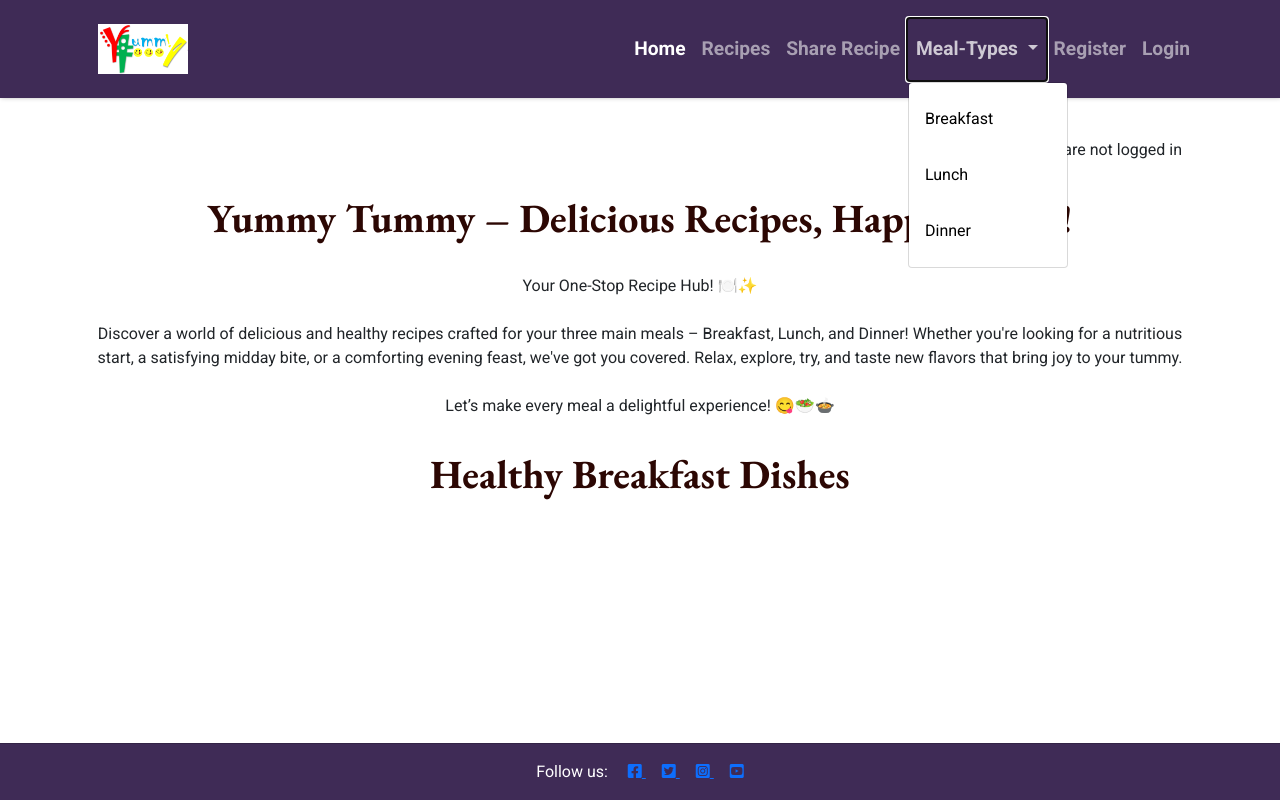
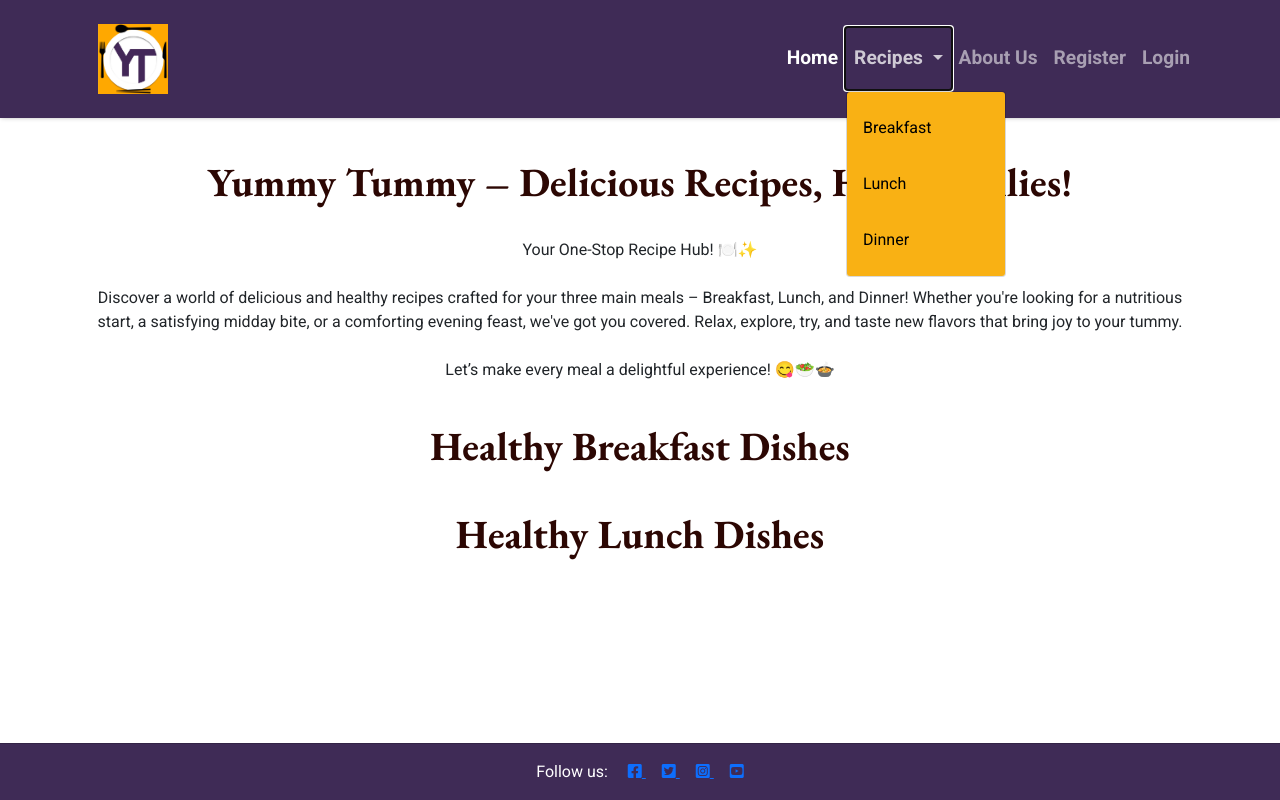
Before and after one commit to SonaliP11/yummytummy, a Django app: page / in a window 1280 px wide, after a click on "Recipes". Run offline with Django 4.2, Linux system fonts and the light colour scheme; data that the repository does not hold is empty.

Commit message:
Increase pagination limit, enhance recipe display, and update navbar styling

```diff
--- a/recipes/templates/recipes/index.html
+++ b/recipes/templates/recipes/index.html
@@ -19,9 +19,9 @@
     </section>
 </div>
 
-
+<div class="container mt-4">
+    <!-- Healthy Breakfast Dishes -->
     <div class="row">
-    <!-- Recipes Entries Column -->
         <div class="col-12 mt-3 left recipe-cont">
             <h2 class="text-center mb-4">Healthy Breakfast Dishes</h2>
             <div class="row">
@@ -37,16 +37,36 @@
                         </a>
                     </div>
                 </div>
-            {% if forloop.counter|divisibleby:3 %}
-            </div>
-            <div class="row">
-            {% endif %}
                 {% endif %}
                 {% endfor %}
-
             </div>
         </div>
     </div>
+
+     <!--Healthy Lunch Dishes-->
+    <div class="row">
+        <div class="col-12 mt-3 left recipe-cont">
+            <h2 class="text-center mb-4">Healthy Lunch Dishes</h2>
+            <div class="row">
+                {% for recipe in recipe_list %}
+                {% if recipe.meal_type == 'lunch' %}
+                <div class="col-md-4">
+                    <div class="card">
+                        <div class="card-body">
+                            <h2 class="card-title">{{ recipe.title }}</h2>
+                        </div>
+                        <a href="{% url 'recipe_detail' recipe.slug %}" class="recipe-link">
+                            <img src="{{ recipe.featured_image.url }}" class="card-img-top" alt="{{ recipe.title }}">
+                        </a>
+                    </div>
+                </div>
+                {% endif %}
+                {% endfor %}
+            </div>
+        </div>
+    </div>
+</div>
+
     {% if is_paginated %}
     <nav aria-label="Page navigation">
         <ul class="pagination justify-content-center">
--- a/recipes/views.py
+++ b/recipes/views.py
@@ -7,7 +7,7 @@ from .models import Recipe
 class RecipeList(generic.ListView):
     queryset = Recipe.objects.filter(status=1).order_by('-created_on')
     template_name = 'recipes/index.html'
-    paginate_by = 3
+    paginate_by = 9
 
 
 def recipe_detail(request, slug):
--- a/static/css/style.css
+++ b/static/css/style.css
@@ -61,6 +61,10 @@ h2 {
 
 }
 
+.dropdown-menu {
+    background-color: #F9B114;
+}
+
 
 
 
@@ -111,7 +115,6 @@ footer {
 
 .recipe-pic {
     width: 100%;
-    height: auto;
     border-radius: 5px;
     box-shadow: var(--smal-box-shadow);
     border-bottom: 4px solid #2C0703;
@@ -132,8 +135,9 @@ footer {
 
 .card-img {
     width: 100%;
-    height: auto;
     border-bottom: 4px solid #2C0703;
+    object-fit: cover;
+    aspect-ratio: 1/1;
 }
 
 .card-body {
@@ -141,10 +145,15 @@ footer {
 }
 
 .card-title {
-    font-size: 1.8rem;
+    font-size: 1.5rem;
     background-color: #F9B114;
     color: #000;
     font-weight: bold;
+    text-align: center;
+    margin-bottom: 10px;
+    overflow: hidden;
+    text-overflow: ellipsis;
+    white-space: nowrap;
     justify-content: center;
     display: flex;
     align-self: auto;
--- a/templates/base.html
+++ b/templates/base.html
@@ -37,7 +37,7 @@
     <nav class="navbar navbar-expand-lg navbar-dark navbar-custom " style="background-color: #3F2B56;">
         <div class="container">
           <!--Logo-->
-          <a class="navbar-brand" href="{% url 'home' %}"><img src="{% static 'images/logo1.png' %}" alt="Yummy Tummy Logo" class="logo" width="90"></a>
+          <a class="navbar-brand" href="{% url 'home' %}"><img src="{% static 'images/logo.jpeg' %}" alt="Logo" class="logo" width="70"></a>
           <button class="navbar-toggler" type="button" data-bs-toggle="collapse" data-bs-target="#navbarSupportedContent" aria-controls="navbarSupportedContent" aria-expanded="false" aria-label="Toggle navigation">
             <span class="navbar-toggler-icon"></span>
           </button>
@@ -48,22 +48,18 @@
                 <a class="nav-link {% if request.path == home_url %}active{% endif %}" aria-current="page"
                             href="{% url 'home' %}">Home</a>
               </li>
-              <li class="nav-item">
-                <a class="nav-link" href="#">Recipes</a>
+              <li class="nav-item dropdown">
+                  <a class="nav-link dropdown-toggle" href="#" id="navbarDropdown" role="button" data-bs-toggle="dropdown"
+                    aria-expanded="false"> Recipes
+                  </a>
+                      <ul class="dropdown-menu" aria-labelledby="navbarDropdown" style="background-color: #F9B114">
+                           <li><a class="dropdown-item" href="#">Breakfast</a></li>
+                            <li><a class="dropdown-item" href="#">Lunch</a></li>
+                           <li><a class="dropdown-item" href="#">Dinner</a></li>
+                      </ul>
               </li>
               <li class="nav-item">
-                <a class="nav-link" href="#">Share Recipe</a>
-              </li>
-              <li class="nav-item dropdown">
-                <a class="nav-link dropdown-toggle" href="#" id="navbarDropdown" role="button" data-bs-toggle="dropdown" aria-expanded="false">
-                  Meal-Types
-                </a>
-                <ul class="dropdown-menu" aria-labelledby="navbarDropdown">
-                  <li><a class="dropdown-item" href="#">Breakfast</a></li>
-                  <li><a class="dropdown-item" href="#">Lunch</a></li>
-                  <li><a class="dropdown-item" href="#">Dinner</a></li>
-                </ul>
-              </li>
+                <a class="nav-link" href="#">About Us</a>
               {% if user.is_authenticated %}
               <li class="nav-item">
 	                <a class="nav-link {% if request.path == logout_url %}active{% endif %}" aria-current="page"
@@ -87,8 +83,6 @@
     <main class="flex-shrink-0 main-bg container mt-4">
         {% if user.is_authenticated %}
         <p class="text-end m-3">You are logged in as {{ user.username }}</p>
-        {% else %}
-        <p class="text-end m-3">You are not logged in</p>
         {% endif %}
 
         {% block content %}
```
Also changed, not shown: static/images/logo.jpeg (added), static/images/logo.png (deleted). Lines whose indentation alone changed are shown as unchanged.
